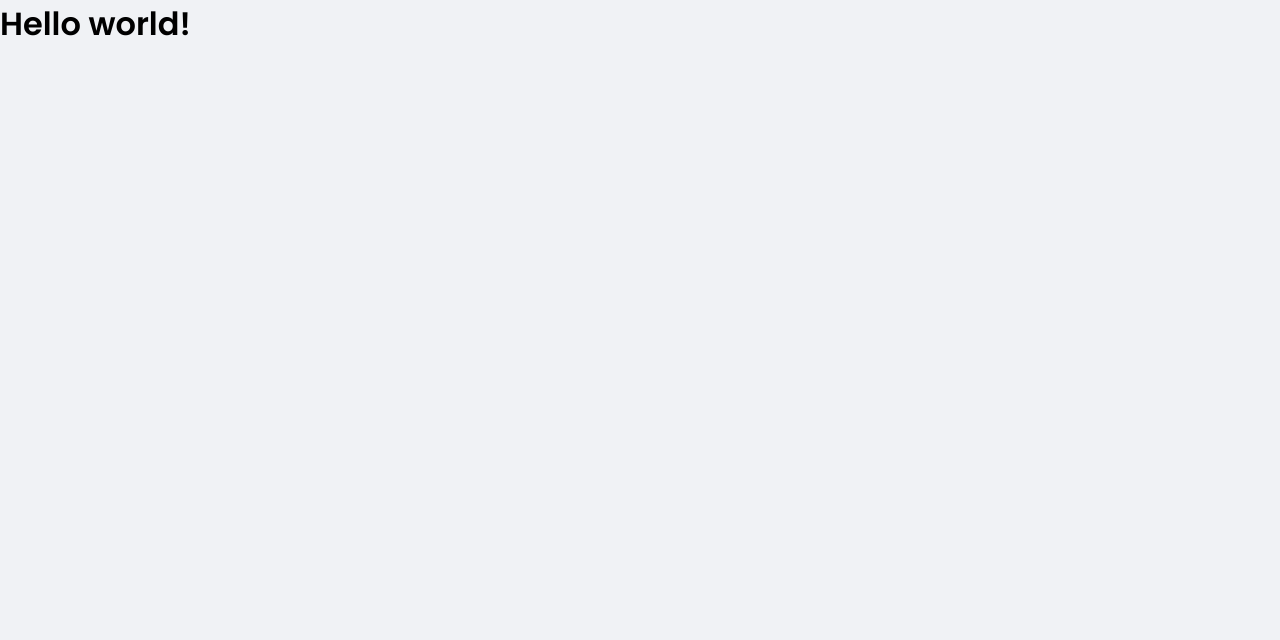
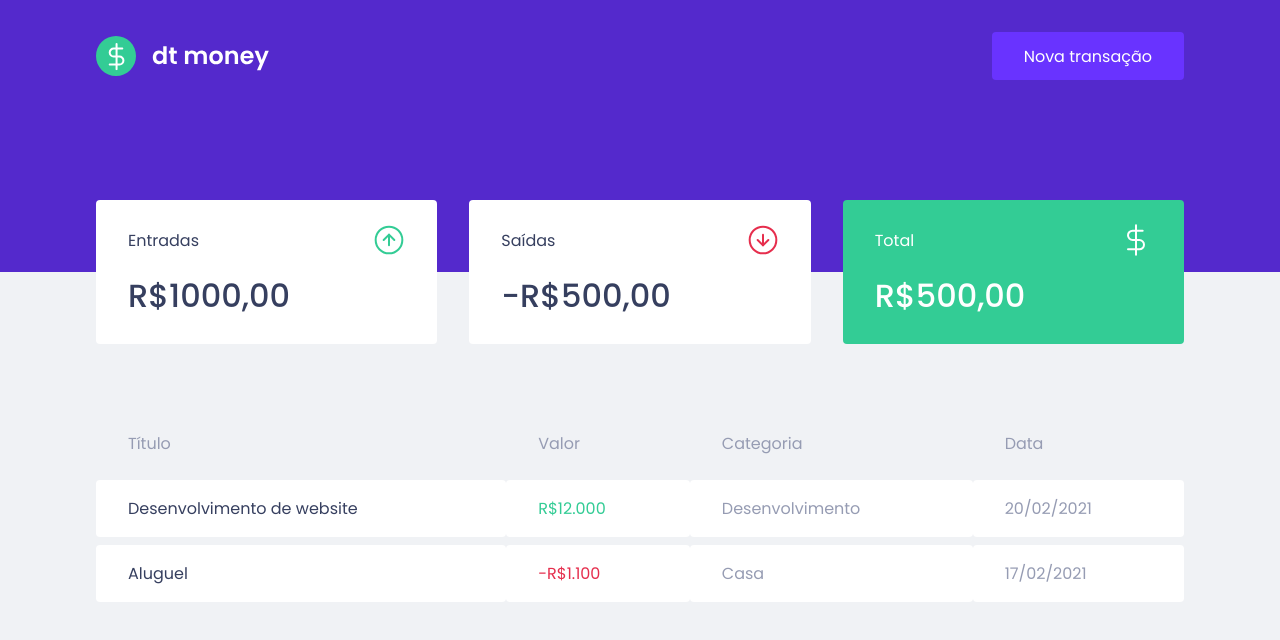
Before and after one commit to maiaralange/DT-Money, a React (Create React App) app: page / in a window 1280 px wide. Shown: the top 640 px of the page. Built offline with nearby package versions, Linux system fonts and the light colour scheme.

Commit message:
Including components to App

```diff
--- a/src/App.tsx
+++ b/src/App.tsx
@@ -1,10 +1,13 @@
+import { Dashboard } from './components/Dashboard';
+import { Header } from './components/Header';
 import { GlobalStyle } from './styles/global';
 
 export function App() {
   return (
-    <div className="App">
-      <h1>Hello world!</h1>
+    <>
       <GlobalStyle />
-    </div>
+      <Header />
+      <Dashboard />
+    </>
   );
 }
```
